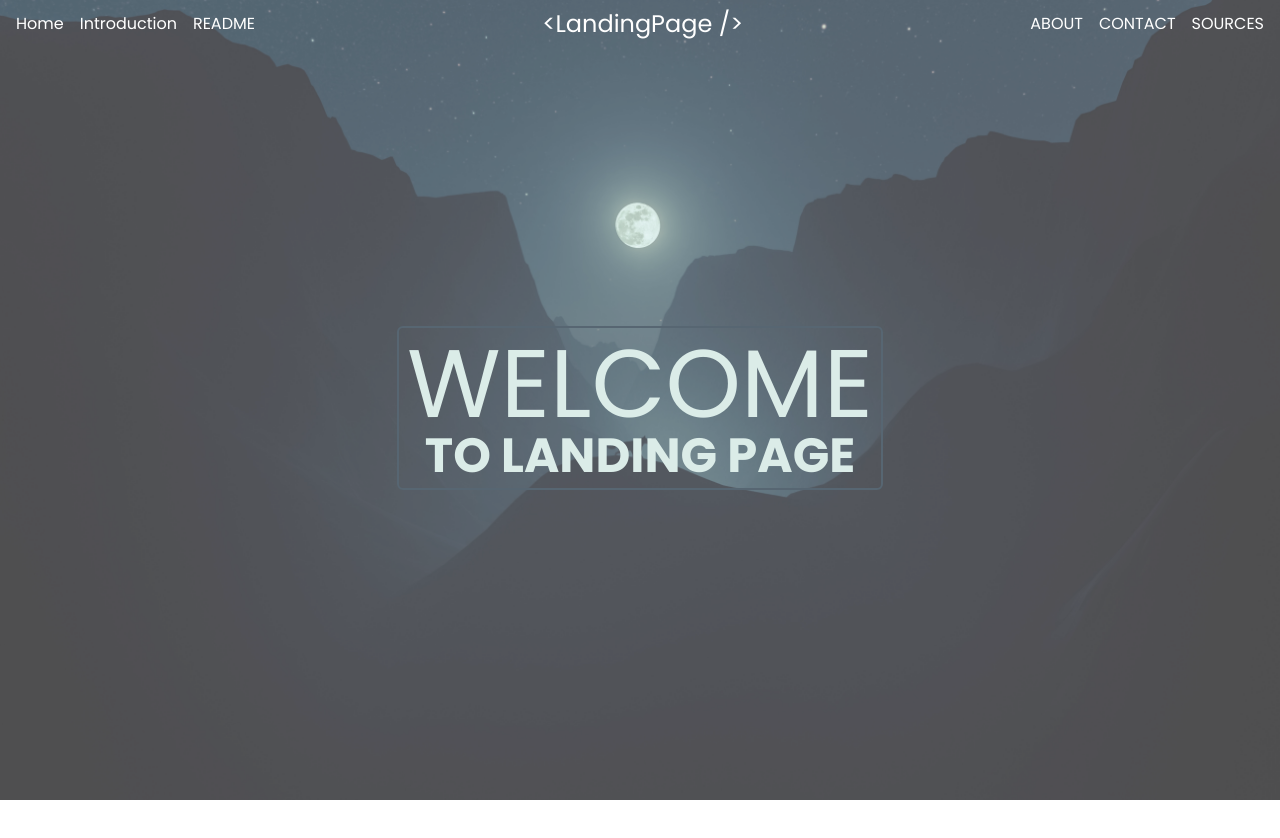
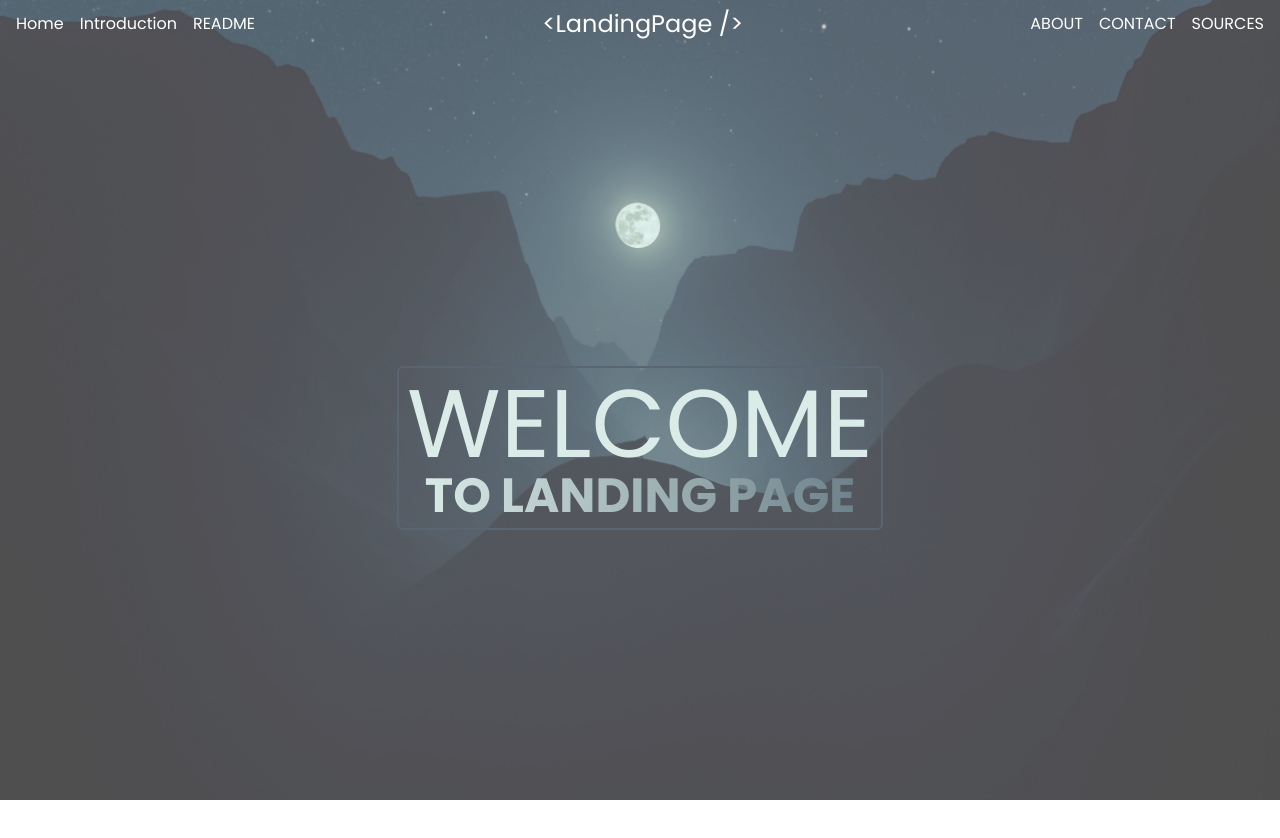
Before and after one commit to Clumsynite/tailwind-landing-page, a React (Vite) app: page /#/ in a window 1280 px wide. Shown: the top 838 px of the page. Before the commit the page ends 800 px from the top, so only its background shows below. Built offline with nearby package versions, Linux system fonts and the light colour scheme.

Commit message:
added gradient on introduction text

```diff
--- a/src/pages/Home/Introduction.jsx
+++ b/src/pages/Home/Introduction.jsx
@@ -1,9 +1,11 @@
 function Introduction() {
   return (
-    <div className="h-[90vh] flex flex-col justify-center items-center">
+    <div className="h-[100vh] flex flex-col justify-center items-center">
       <div className="border-[#576672] border-solid border-2 text-center p-2 rounded-md">
         <div className="text-8xl uppercase text-[#DBECE8]">Welcome</div>
-        <div className="text-5xl uppercase font-bold text-[#DBECE8]">To Landing Page</div>
+        <div className="text-5xl uppercase font-bold text-transparent bg-clip-text bg-gradient-to-r from-[#DDEFEA] to-[#687D87]">
+          To Landing Page
+        </div>
       </div>
     </div>
   );
```
